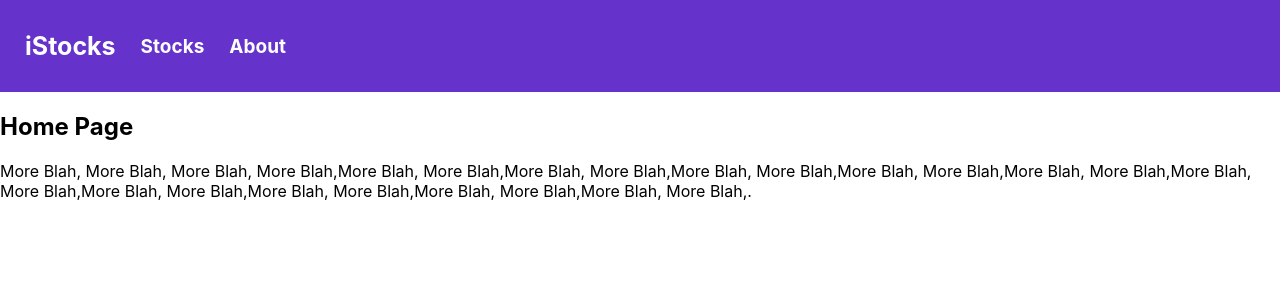
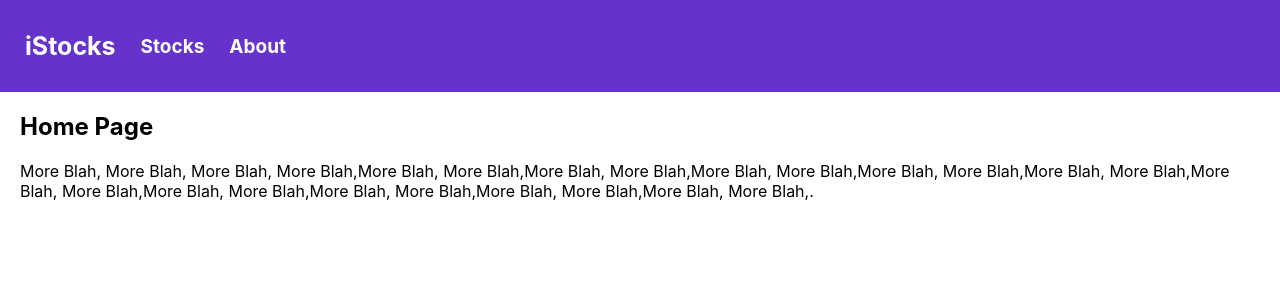
Before and after one commit to SPehsar/SW_Eng-W12_Projects, a React (Create React App) app in the folder Project 5/Stock-App_React_Version/: page / in a window 1280 px wide. Shown: the top 300 px of the page. Built offline with nearby package versions, Linux system fonts and the light colour scheme.

Commit message:
Stock App - fourt Commit

```diff
--- a/Project 5/Stock-App_React_Version/src/pages/Home.js
+++ b/Project 5/Stock-App_React_Version/src/pages/Home.js
@@ -1,6 +1,6 @@
 export default function Home() {
     return (
-        <div >
+        <div className="bodyDiv">
             <h2>Home Page</h2>
             <p>More Blah, More Blah, More Blah, More Blah,More Blah, More Blah,More Blah, More Blah,More Blah, More Blah,More Blah, More Blah,More Blah, More Blah,More Blah, More Blah,More Blah, More Blah,More Blah, More Blah,More Blah, More Blah,More Blah, More Blah,.</p>
          </div>
```
